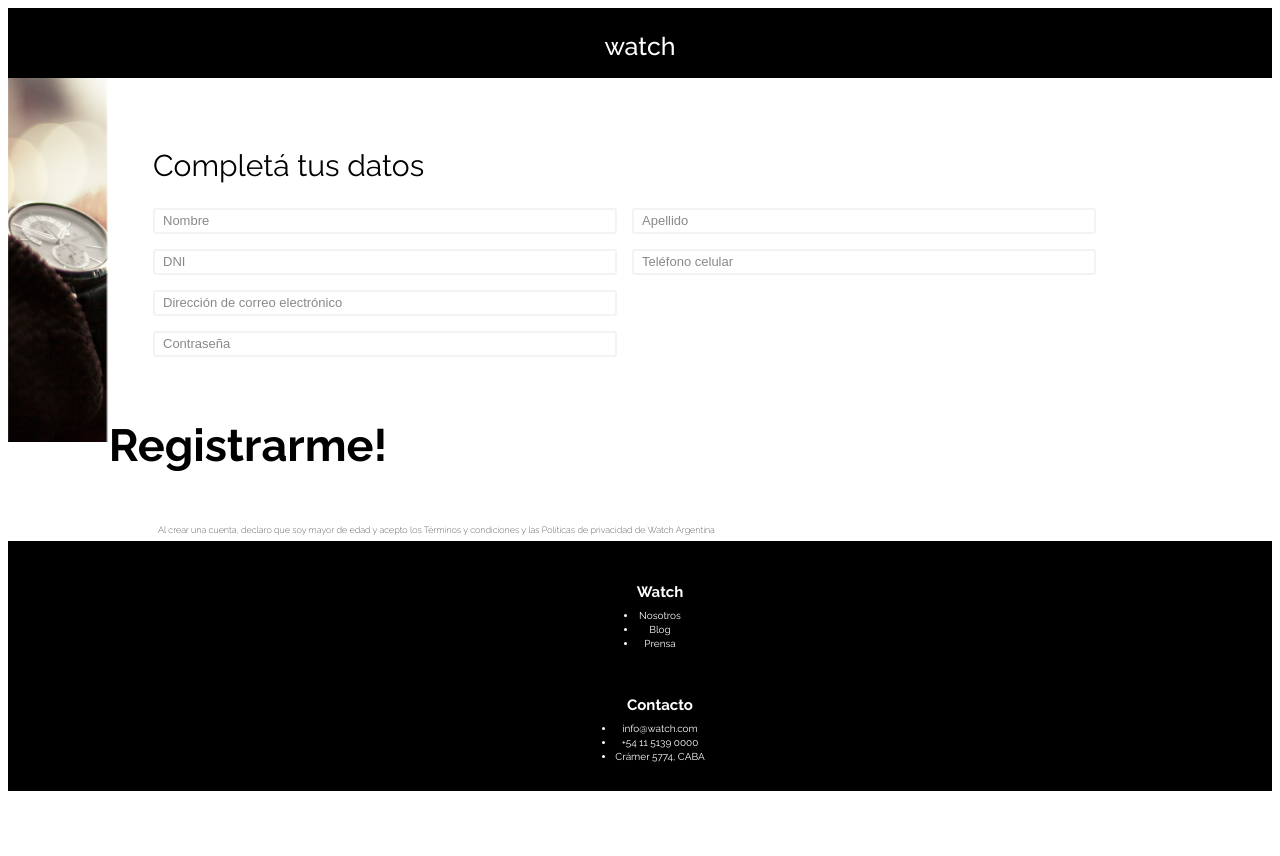
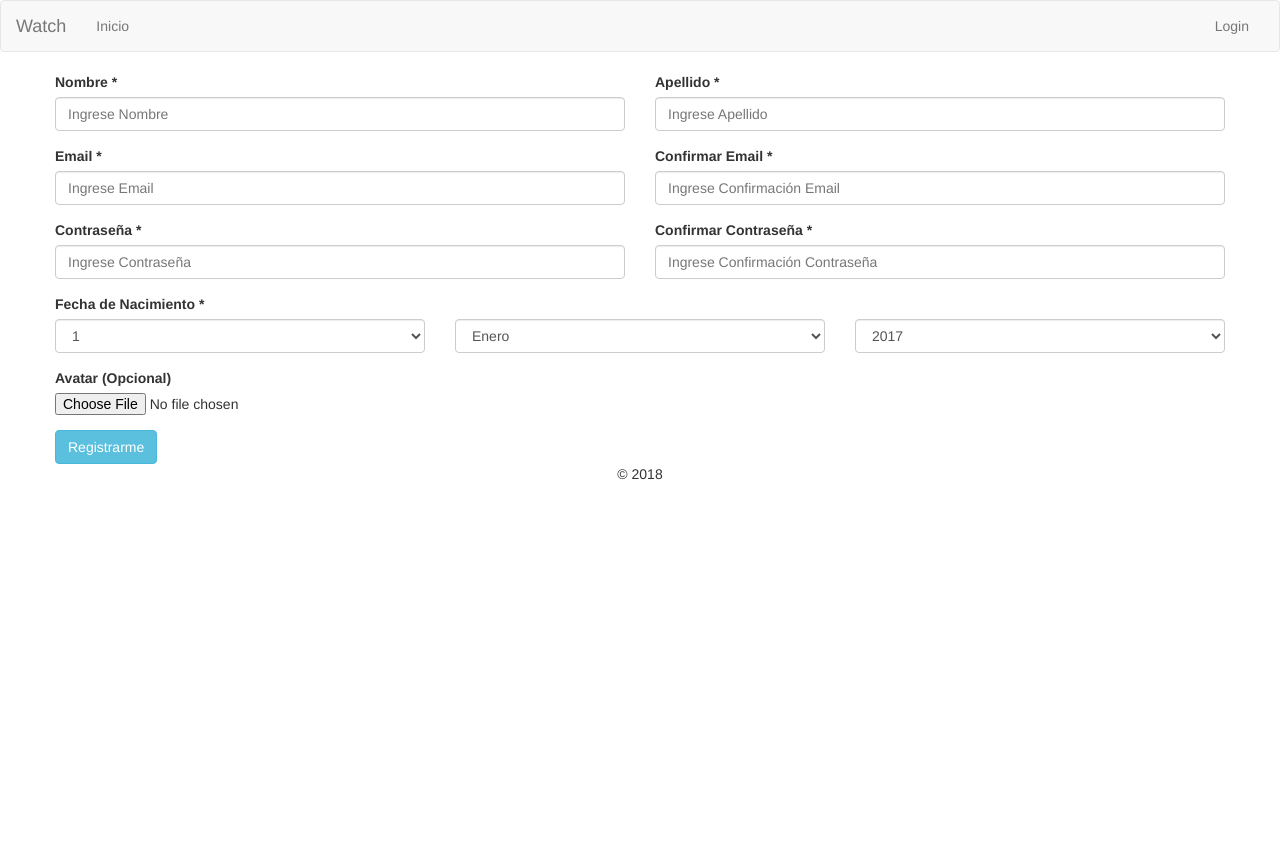
Before and after one commit to HarrySanti/dh, a PHP site: page /register.php in a window 1280 px wide. After the commit the page ends 480 px from the top, so only its background shows below. Run offline with PHP 8.4, Linux system fonts and the light colour scheme; some libraries are stand-ins or nearby versions.

Commit message:
Update register.php

```diff
--- a/register.php
+++ b/register.php
@@ -1,164 +1,298 @@
 <?php
+
 	require_once "validaciones.php";
 	require_once "usuarios.php";
 
+
+
+		//Creo el array de errores para llenarlo y mostrarlo después
     $errores = [
-    "nombre" => [],
-    "apellido" => [],
-    "dni" => [],
-    "celular" => [],
         "email" => [],
-    "password" => []
+        "password" => [],
+		"nombre"=> [],
+		"apellido"=>[]
     ];
 
+		//creo usuario de base
 		$user = usuarioNuevo();
 
-    // Validar si se completó el formulario
+    // Validar si se completo o no el formulario
     if ($_POST) {
 
-	//Fijarse si hay error en Nombre
-    	$errorEnNombre = $validarNombre($_POST["nombre"]);
-    	if (empty($errorEnNombre)) {
+		//valido Nombre
+		$erroresEnNombre = validarNombre($_POST["nombre"]);
+
+		if (empty($erroresEnNombre)) {
 			$user["nombre"] = $_POST["nombre"];
 		} else {
-    		$errores["nombre"] = $errorEnNombre;
+			$errores["nombre"] = $erroresEnNombre;
 		}
 
-    	//Fijarse si hay error en Apellido
-    	$errorEnApellido = $validarApellido($_POST["apellido"]);
-    	if (empty($errorEnApellido)) {
+		//valido apellido
+		$erroresEnApellido = validarApellido($_POST["apellido"]);
+
+		if (empty($erroresEnApellido)) {
 			$user["apellido"] = $_POST["apellido"];
 		} else {
-    		$errores["apellido"] = $errorEnApellido;
+			$errores["apellido"] = $erroresEnApellido;
 		}
 
-    	//Fijarse si hay error en DNI
-    	$errorEnDni = $validarDNI($_POST["dni"]);
-    	if (empty($errorEnDni)) {
-    		$user["dni"] = $_POST["dni"];
+
+		//valido la contraseña
+		$erroresEnPassword = validarPasswordRegister($_POST["contrasena"], $_POST["contrasena_confirm"]);
+
+		if (empty($erroresEnPassword)) {
+			$user["password"] = $_POST["contrasena"];
 		} else {
-    		$errores["dni"] = $errorEnDni;
+			$errores["password"] = $erroresEnPassword;
 		}
 
-    	//Fijarse si hay error en Celular
-    	$errorEnDni = $validarDNI($_POST["dni"]);
-    	if (empty($errorEnDni)) {
-    		$user["dni"] = $_POST["dni"];
+		//valido el mail
+
+		$erroresEnMail = validarEmailRegister($_POST["email"], $_POST["email_confirm"]);
+
+		if (empty($erroresEnMail)) {
+			$user["email"] = $_POST["email"];
 		} else {
-    		$errores["dni"] = $errorEnDni;
+			$errores["email"] = $erroresEnMail;
 		}
 
-    	//Fijarse si hay error en Celular
-    	$errorEnCelular = $validarCelular($_POST["celular"]);
-    	if (empty($errorEnCelular)) {
-    		$user["celular"] = $_POST["celular"];
-    	} else {
-    		$errores["celular"] = $errorEnCelular;
+		//valido el avatar
+
+		if (isset($_FILES["avatar"]) && validarAvatar($_FILES["avatar"])) {
+			$user["avatar_url"] = $_FILES["avatar"];
 		}
 
-    	//Fijarse si hay error en Email
-    	$errorEnEmail = $validarEmail($_POST["email"]);
-    	if (empty($errorEnEmail)) {
-    		$user["email"] = $_POST["email"];
+
+        // Si no hubo errores, guardo el usuario
+        if (! huboErrores($errores)) {
+						//también me guardo el nombre y el Apellido
+						$user["nombre"] = $_POST["nombre"];
+						$user["apellido"] = $_POST["apellido"];
+						$user["fnac_dia"]=$_POST['fnac_dia'];
+						$user["fnac_mes"]=$_POST['fnac_mes'];
+						$user["fnac_anio"]=$_POST['fnac_anio'];
+
+
+
+						//creo usuario
+            if (crearUsuario($user)) {
+
+							//iniciar sesión
+							session_start();
+
+
+							//defino cuanto quiero que dure mi cookies (en este caso una hora)
+							$vencimiento=time()+60*60;
+							//defino cookies
+							setcookie('email',$_POST['email'],$vencimiento,'/');
+							setcookie('avatar',$user['avatar_url'],$vencimiento,'/');
+
+
+							//definir el usuarios
+							$_SESSION['email']=$_POST["email"];
+
+							header("Location: home.php");
+
+								//Iniciar Sesion
+
+
+
 								} else {
-    		$errores["email"] = $errorEnEmail;
+									exit("Ha ocurrido un error inesperado");
+								}
         	}
 
-    	//Fijarse si hay error en Email
-    	$errorEnPassword = $validarPassword($_POST["password"]);
-    	if (empty($errorEnPassword)) {
-    		$user["password"] = $_POST["password"];
-    	} else {
-    		$errores["password"] = $errorEnPassword;
     	}
 
-    	// falta poner q pasa si no hubo errores!!!!
-		// si no hubo errores, registro al usuario y voy al html de bienvenida
-    }
+
 ?>
 
+
 <!DOCTYPE html>
-<html>
+<html lang="en">
 <head>
 	<meta charset="utf-8">
-		<title>Watch</title>
-		<link rel="stylesheet" href="http://meyerweb.com/eric/tools/css/reset/reset.css">
-		<link href="https://fonts.googleapis.com/css?family=Raleway:100,100i,200,200i,300,300i,400,400i,500,500i,600,600i,700,700i,800,800i,900,900i" rel="stylesheet">
+	<meta http-equiv="X-UA-Compatible" content="IE=edge">
 	<meta name="viewport" content="width=device-width, initial-scale=1">
-		<link rel="stylesheet" href="css/mobile.css">
-		<link rel="stylesheet" href="css/tablet.css">
-		<link rel="stylesheet" href="css/desktop.css">
+	<title>Registración</title>
+	<meta name="description" content="Registración de prueba">
+
+	<!-- Bootstrap -->
+	<link href="assets/libs/bootstrap-3/css/bootstrap.min.css" rel="stylesheet">
+
+	<!--[if lt IE 9]>
+	<script src="https://oss.maxcdn.com/html5shiv/3.7.2/html5shiv.min.js"></script>
+	<script src="https://oss.maxcdn.com/respond/1.4.2/respond.min.js"></script>
+	<![endif]-->
 </head>
 <body>
-		<div class="contenedor-registe">
-			<header class="watch-singin">
-					<a href="home.html"><h1>watch</h1></a>
-			</header>
-			<div class="cuerpo-register">
-				<div class="foto-register">
-					<img src="fotos/img_registrarse.jpg" class="img_signin" alt="">
+	<nav class="navbar navbar-default" role="navigation">
+		<div class="container-fluid">
+			<div class="navbar-header">
+				<button type="button" class="navbar-toggle" data-toggle="collapse" data-target="#navbar-links">
+					<span class="sr-only">Toggle navigation</span>
+					<span class="icon-bar"></span>
+					<span class="icon-bar"></span>
+					<span class="icon-bar"></span>
+				</button>
+				<a class="navbar-brand" href="home.php">Watch</a>
 			</div>
-				<div class="seccion-formulario-register">
-					<h1>Completá tus datos</h1>
-					<div class="formulario-register">
-						<form action="" method="">
+			<!-- Collect the nav links, forms, and other content for toggling -->
+			<div class="collapse navbar-collapse" id="navbar-links">
+				<ul class="nav navbar-nav">
+					<li><a href="home.php">Inicio</a></li>
+				</ul>
+				<ul class="nav navbar-nav navbar-right">
+					<li><a href="login.php">Login</a></li>
+				</ul>
+			</div>
+		</div>
+	</nav>
+	<div class="container">
 		<div class="row">
-								<div>
-									<input class="form1" type="text" name="nombre" placeholder="Nombre" class="correo">
+            <form role="form" action="" method="post" enctype="multipart/form-data">
+                <div class="row">
+                    <?php if (huboErrores($errores)) : ?>
+                        <div class="col-sm-12 alert alert-danger">
+                            <ul>
+                                <?php foreach($errores as $bolsaDeErrores) : ?>
+                                    <?php foreach($bolsaDeErrores as $error) : ?>
+                                        <li><?= $error ?></li>
+                                    <?php endforeach; ?>
+                                <?php endforeach; ?>
+                            </ul>
                         </div>
-								<div>
-									<input class="form1" tpype="password" name="apellido" placeholder="Apellido" class="password">
+                    <?php endif; ?>
+                </div>
+				<div class="row">
+					<div class="form-group col-sm-6">
+						<label for="nombre">Nombre *</label>
+						<input type="text" class="form-control" id="nombre" name="nombre" placeholder="Ingrese Nombre" value="<?= isset($_POST['nombre']) ? $_POST['nombre'] : "" ?>" >
+					</div>
+					<div class="form-group col-sm-6">
+						<label for="apellido">Apellido *</label>
+						<input type="text" class="form-control" id="apellido" name="apellido" value="<?= isset($_POST['apellido']) ? $_POST['apellido'] : "" ?>" placeholder="Ingrese Apellido">
 					</div>
 				</div>
 				<div class="row">
-								<div>
-									<input class="form1" type="number" name="dni" placeholder="DNI" class="dni">
+					<div class="form-group col-sm-6">
+						<label for="email">Email *</label>
+						<input type="text" class="form-control" id="email" name="email" value="<?= isset($_POST['email']) ? $_POST['email'] : "" ?>" placeholder="Ingrese Email">
 					</div>
-								<div>
-									<input class="form1" type="phone" name="phone" placeholder="Teléfono celular" class="celular">
+					<div class="form-group col-sm-6">
+						<label for="email-confirm">Confirmar Email *</label>
+						<input type="text" class="form-control" id="email-confirm" name="email_confirm" value="" placeholder="Ingrese Confirmación Email">
 					</div>
 				</div>
+				<div class="row">
+					<div class="form-group col-sm-6">
+						<label for="contrasena">Contraseña *</label>
+						<input type="password" class="form-control" id="contrasena" name="contrasena" placeholder="Ingrese Contraseña">
+					</div>
+					<div class="form-group col-sm-6">
+						<label for="contrasena-confirm">Confirmar Contraseña *</label>
+						<input type="password" class="form-control" id="contrasena-confirm" name="contrasena_confirm" placeholder="Ingrese Confirmación Contraseña">
+					</div>
+				</div>
+
+				<div class="form-group">
+					<label>Fecha de Nacimiento *</label>
+					<div class="row">
+						<div class="col-sm-4">
+							<select class="form-control" name="fnac_dia">
+								<option value="1">1</option>
+								<option value="2">2</option>
+								<option value="3">3</option>
+								<option value="4">4</option>
+								<option value="5">5</option>
+								<option value="6">6</option>
+								<option value="7">7</option>
+								<option value="8">8</option>
+								<option value="9">9</option>
+								<option value="10">10</option>
+								<option value="11">11</option>
+								<option value="12">12</option>
+								<option value="13">13</option>
+								<option value="14">14</option>
+								<option value="15">15</option>
+								<option value="16">16</option>
+								<option value="17">17</option>
+								<option value="18">18</option>
+								<option value="19">19</option>
+								<option value="20">20</option>
+								<option value="21">21</option>
+								<option value="22">22</option>
+								<option value="23">23</option>
+								<option value="24">24</option>
+								<option value="25">25</option>
+								<option value="26">26</option>
+								<option value="27">27</option>
+								<option value="28">28</option>
+								<option value="29">29</option>
+								<option value="30">30</option>
+								<option value="31">31</option>
+							</select>
+						</div>
+						<div class="col-sm-4">
+							<select class="form-control" name="fnac_mes">
+								<option value="1">Enero</option>
+								<option value="2">Febrero</option>
+								<option value="3">Marzo</option>
+								<option value="4">Abril</option>
+								<option value="5">Mayo</option>
+								<option value="6">Junio</option>
+								<option value="7">Julio</option>
+								<option value="8">Agosto</option>
+								<option value="9">Septiembre</option>
+								<option value="10">Octubre</option>
+								<option value="11">Noviembre</option>
+								<option value="12">Diciembre</option>
+							</select>
+						</div>
+						<div class="col-sm-4">
+							<select class="form-control" name="fnac_anio">
+								<option value="2017">2017</option>
+								<option value="2016">2016</option>
+								<option value="2015">2015</option>
+								<option value="2014">2014</option>
+								<option value="2013">2013</option>
+								<option value="2012">2012</option>
+								<option value="2011">2011</option>
+								<option value="2010">2010</option>
+								<option value="2009">2009</option>
+								<option value="2008">2008</option>
+								<option value="2007">2007</option>
+								<option value="2006">2006</option>
+								<option value="2005">2005</option>
+								<option value="2004">2004</option>
+								<option value="2003">2003</option>
+								<option value="2002">2002</option>
+								<option value="2001">2001</option>
+								<option value="2000">2000</option>
+								<option value="1999">1999</option>
+								<option value="1998">1998</option>
+								<option value="1997">1997</option>
+								<option value="1996">1996</option>
+								<option value="1995">1995</option>
+								<option value="1995">1994</option>
+							</select>
+						</div>
+					</div>
+				</div>
+				<div class="form-group">
+					<label>Avatar (Opcional)</label>
 					<div>
-								<input class="form1" tpype="email" name="email" placeholder="Dirección de correo electrónico" class="password">
+						<input type="file" name="avatar"/>
 					</div>
-							<div>
-								<input class="form1" tpype="password" name="password" placeholder="Contraseña" class="password">
 				</div>
+
+				<input type="submit" name="btn_submit" class="btn btn-info" value="Registrarme"/>
 			</form>
 		</div>
-					<a class="registrarme" href=""><h2>Registrarme!</h2></a>
-					<p class="terminos">Al crear una cuenta, declaro que soy mayor de edad y acepto los Términos y condiciones y las Políticas de privacidad de Watch Argentina</p>
 	</div>
-			</div>
-			<div class="contenedor">
-				<footer>
-					<div class="watch">
-						<ul>
-							<h3>Watch</h3>
-							<div>
-								<li>Nosotros</li>
-								<li>Blog</li>
-								<li>Prensa</li>
-							</div>
-						</ul>
-					</div>
-					<div class="contacto">
-						<ul>
-							<h3>Contacto</h3>
-							<div>
-								<li>info@watch.com</li>
-								<li>+54 11 5139 0000</li>
-								<li>Crámer 5774, CABA</li>
-							</div>
-						</ul>
-					</div>
-					<ul class="social">
-						<li><a href="https://twitter.com" target="_blank"><img src="fotos/img_tw.png" alt="tw"></a></li>
-						<li><a href="https://instagram.com" target="_blank"><img src="fotos/img_ig.png" alt="ig"></a></li>
-						<li><a href="https://facebook.com" target="_blank"><img src="fotos/img_fb.png" alt="fb"></a></li>
-					</ul>
-				</footer>
-			</div>
-		</div>
+	<div class="text-center">&copy; <?php echo date('Y'); ?></div>
+	<script src="assets/libs/jquery/jquery-1.11.1.min.js"></script>
+	<script src="assets/libs/bootstrap-3/js/bootstrap.min.js"></script>
 </body>
 </html>
```
Lines whose indentation alone changed are shown as unchanged.
